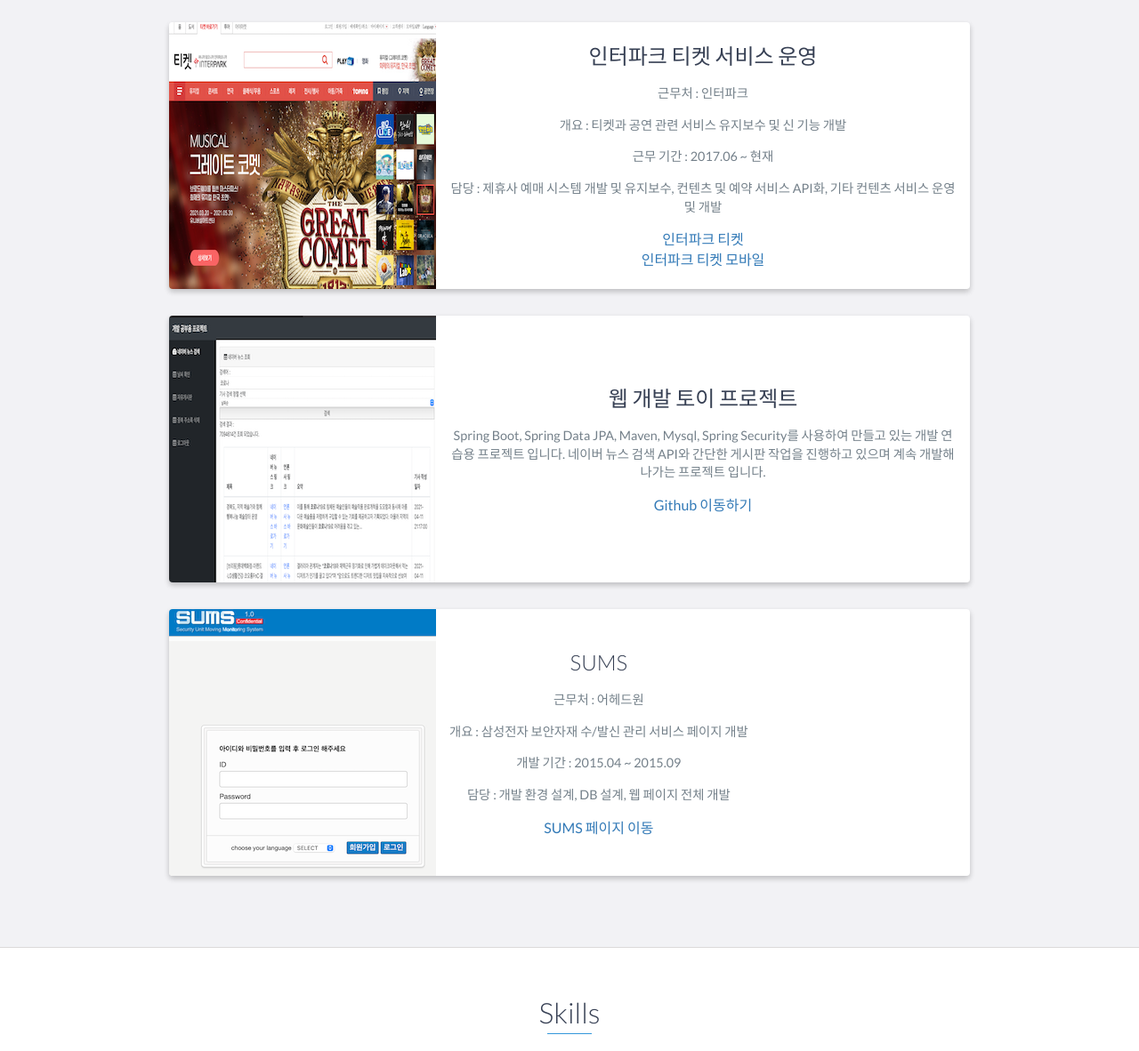
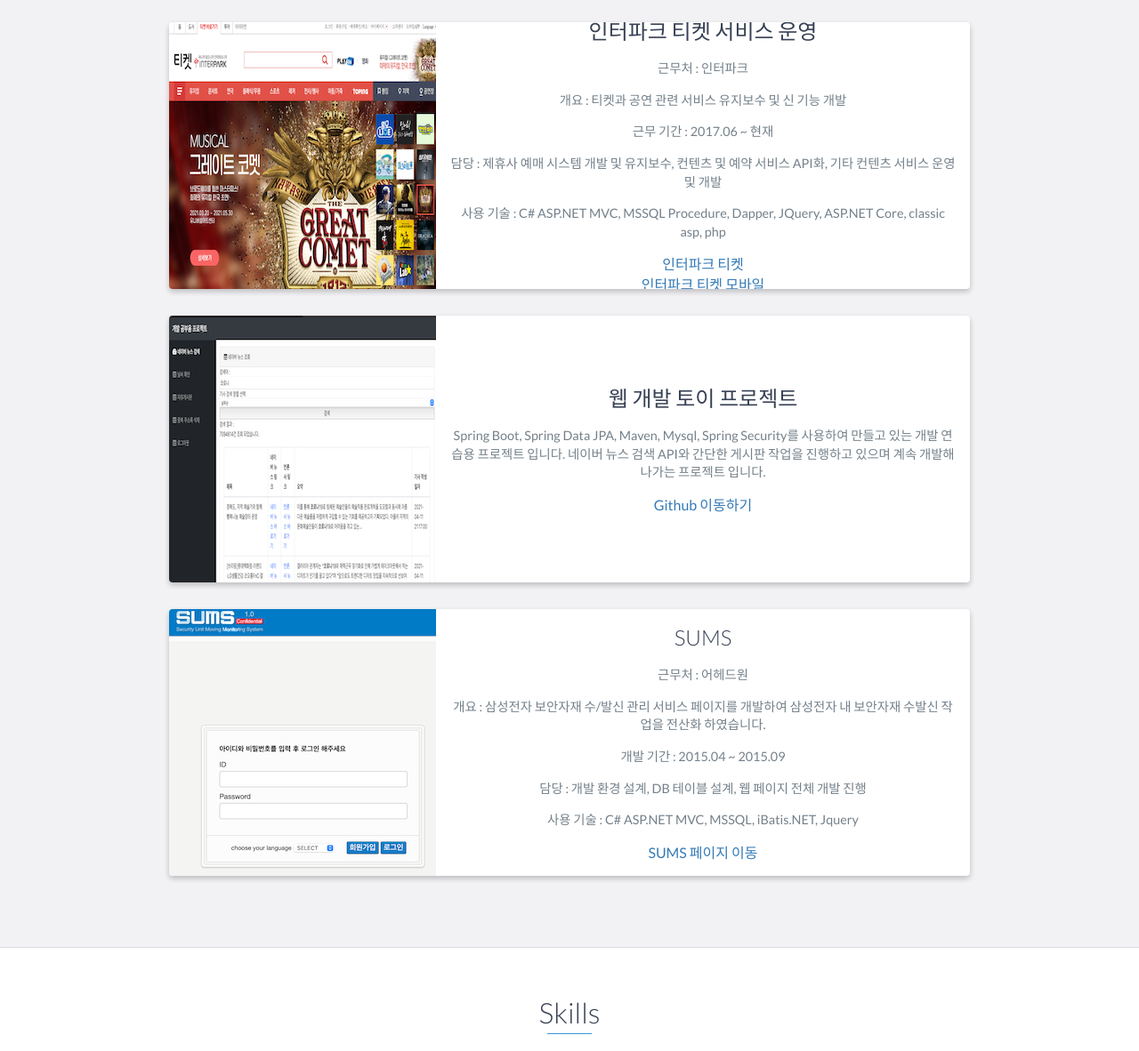
Before and after one commit to hydra1245/portfolio2, a website: page index.html in a window 1280 px wide. Shown: the part 2437-3619 px from the top of the page at 89% size. Drawn offline with nearby package versions, Linux system fonts and the light colour scheme.

Commit message:
포트폴리오 작업 완료

```diff
--- a/index.html
+++ b/index.html
@@ -171,6 +171,7 @@
                             <p>개요 : 티켓과 공연 관련 서비스 유지보수 및 신 기능 개발 </p>
                             <p>근무 기간 : 2017.06 ~ 현재</p>
                             <p>담당 : 제휴사 예매 시스템 개발 및 유지보수, 컨텐츠 및 예약 서비스 API화, 기타 컨텐츠 서비스 운영 및 개발 </p>
+                            <p>사용 기술 : C# ASP.NET MVC, MSSQL Procedure, Dapper, JQuery, ASP.NET Core, classic asp, php</p>
                         </p>
                         <a href="http://ticket.interpark.com">인터파크 티켓</a><br />
                         <a href="http://mticket.interpark.com">인터파크 티켓 모바일</a>
@@ -204,9 +205,10 @@
                         <h3>SUMS</h3>
                         <p>
                             <p>근무처 : 어헤드원 </p>
-                            <p>개요 : 삼성전자 보안자재 수/발신 관리 서비스 페이지 개발 </p>
+                            <p>개요 : 삼성전자 보안자재 수/발신 관리 서비스 페이지를 개발하여 삼성전자 내 보안자재 수발신 작업을 전산화 하였습니다. </p>
                             <p>개발 기간 : 2015.04 ~ 2015.09</p>
-                            <p>담당 : 개발 환경 설계, DB 설계, 웹 페이지 전체 개발 </p>
+                            <p>담당 : 개발 환경 설계, DB 테이블 설계, 웹 페이지 전체 개발 진행 </p>
+                            <p>사용 기술 : C# ASP.NET MVC, MSSQL, iBatis.NET, Jquery</p>
                         </p>
                         <a href="http://112.106.187.52:8880">SUMS 페이지 이동</a>
                     </div>
```
